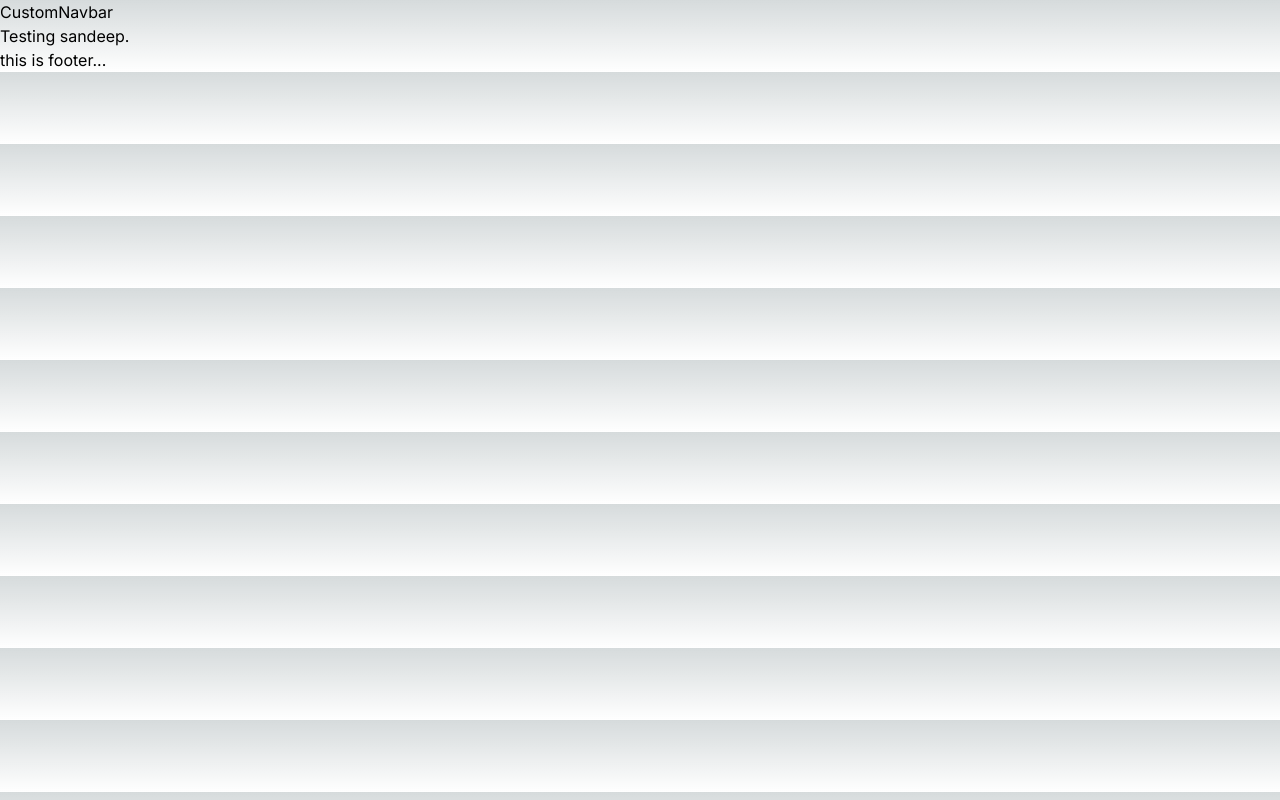
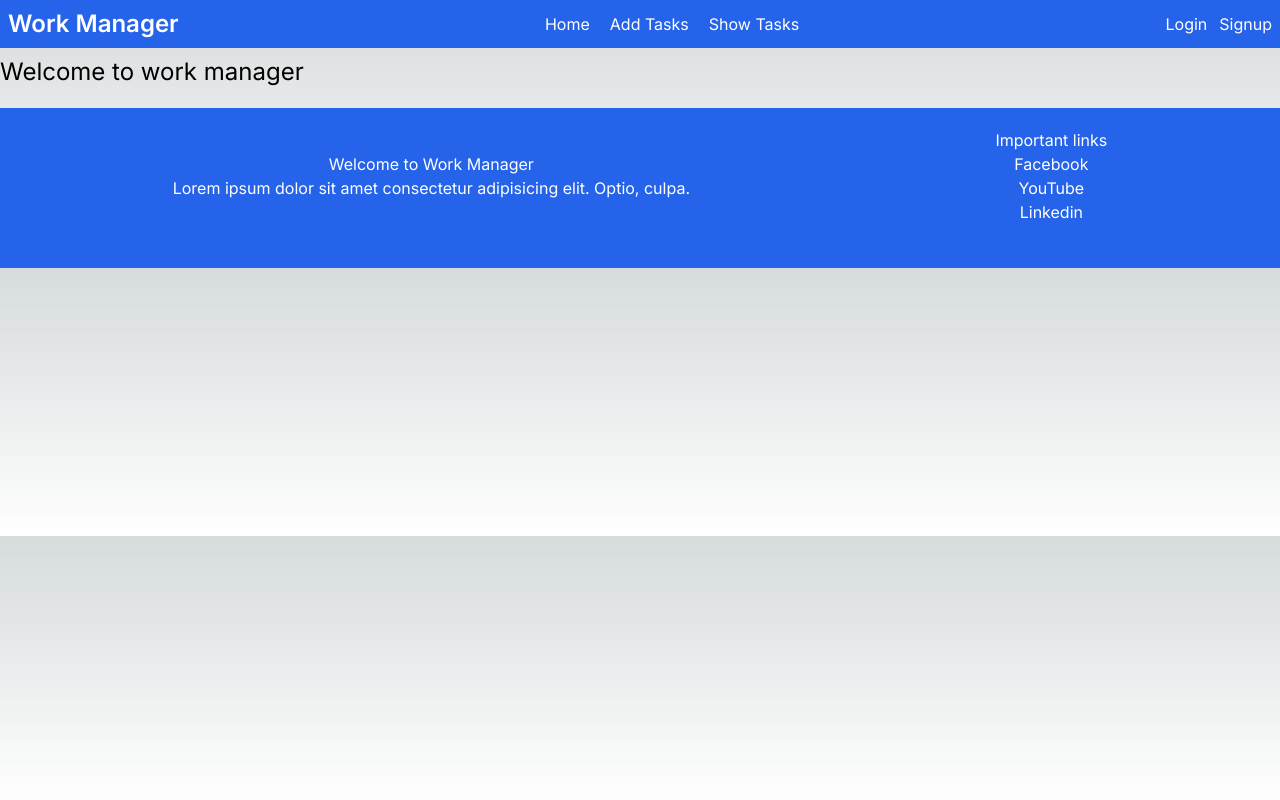
Before and after one commit to sandeepmalviya581/NEXT-JS-WORK-MANAGER-LCWD, a Next.js app: page / in a window 1280 px wide. Built offline with nearby package versions, Linux system fonts and the light colour scheme.

Commit message:
header footer and 3 tabs completed

```diff
--- /dev/null
+++ b/src/app/add-task/page.jsx
@@ -0,0 +1,14 @@
+import React from 'react'
+
+
+export const metadata = {
+    title: 'Add Task : Work Manager'
+}
+
+const AddTask = () => {
+    return (
+        <div><h1 className='text-2xl'>Add Task Component</h1></div>
+    )
+}
+
+export default AddTask
--- a/src/app/layout.js
+++ b/src/app/layout.js
@@ -1,22 +1,25 @@
 import './globals.css'
 import { Inter } from 'next/font/google'
 import CustomNavbar from '@/components/CustomNavbar'
+import Footer from '@/components/Footer'
 
 const inter = Inter({ subsets: ['latin'] })
 
-export const metadata = {
-  title: 'Create Next App',
-  description: 'Generated by create next app',
-}
+// export const metadata = {
+//   title: 'Create Next App',
+//   description: 'Generated by create next app',
+// }
 
 export default function RootLayout({ children }) {
   return (
     <html lang="en">
       <body className={inter.className}>
-        <CustomNavbar/>
-        {children}
-        <h1>this is footer...</h1>
-        </body>
+        <CustomNavbar />
+        <div className='mt-2'>
+          {children}
+        </div>
+        <Footer />
+      </body>
     </html>
   )
 }
--- a/src/app/page.js
+++ b/src/app/page.js
@@ -1,7 +1,13 @@
 import Image from 'next/image'
+
+export const metadata={
+  title: "Home: Work Manager"
+}
 
 export default function Home() {
   return (
-    <h1>Testing sandeep.</h1>
+    <div>
+      <h1 className="text-2xl">Welcome to work manager</h1>
+    </div>
   )
 }
--- /dev/null
+++ b/src/app/show-tasks/page.js
@@ -0,0 +1,14 @@
+import React from 'react'
+
+export const metadata = {
+    title: 'Show Task : Work Manager'
+}
+
+
+const ShowTasks = () => {
+    return (
+        <div className='text-2xl'>ShowTasks</div>
+    )
+}
+
+export default ShowTasks
--- a/src/components/CustomNavbar.jsx
+++ b/src/components/CustomNavbar.jsx
@@ -1,10 +1,44 @@
 "use client"
+import Link from 'next/link'
 import React from 'react'
 
 const CustomNavbar = () => {
-    console.log('cccustome....');
   return (
-    <div>CustomNavbar</div>
+    <nav className='bg-blue-600 h-12 px-2 py-3 flex justify-between items-center text-white'>
+      <div className='brand'>
+        <h1 className='text-2xl font-semibold'>
+          <a href='#!'>Work Manager</a>
+        </h1>
+      </div>
+      <div>
+        <ul className='flex space-x-5'>
+          <li>
+            <Link href={'/'} className='hover:text-blue-200' >Home</Link>
+          </li>
+          <li>
+            <Link href={'/add-task'} className='hover:text-blue-200'>Add Tasks</Link>
+
+          </li>
+          <li>
+          <Link href={'/show-tasks'} className='hover:text-blue-200'>Show Tasks</Link>
+
+          </li>
+        </ul>
+
+      </div>
+      <div>
+        <ul className='flex space-x-3'>
+          <li>
+            <a href="#!">Login</a>
+          </li>
+          <li>
+            <a href="#!">Signup</a>
+          </li>
+        </ul>
+
+      </div>
+
+    </nav>
   )
 }
 
--- a/src/components/Footer.jsx
+++ b/src/components/Footer.jsx
@@ -0,0 +1,26 @@
+"use client"
+import React from 'react'
+
+const Footer = () => {
+    return (
+        <footer className='h-40 bg-blue-600 text-white mt-5'>
+            <div className='flex p-5 justify-around'>
+                <div className='text-center flex flex-col justify-center'>
+                    <h1>Welcome to Work Manager</h1>
+                    <p>Lorem ipsum dolor sit amet consectetur adipisicing elit. Optio, culpa.</p>
+                </div>
+                <div className='text-center'>
+                    <h1>Important links</h1>
+                    <ul>
+                        <li><a href='#!'>Facebook</a></li>
+                        <li><a href='#!'>YouTube</a></li>
+                        <li><a href='#!'>Linkedin</a></li>
+
+                    </ul>
+                </div>
+            </div>
+        </footer>
+    )
+}
+
+export default Footer
```
